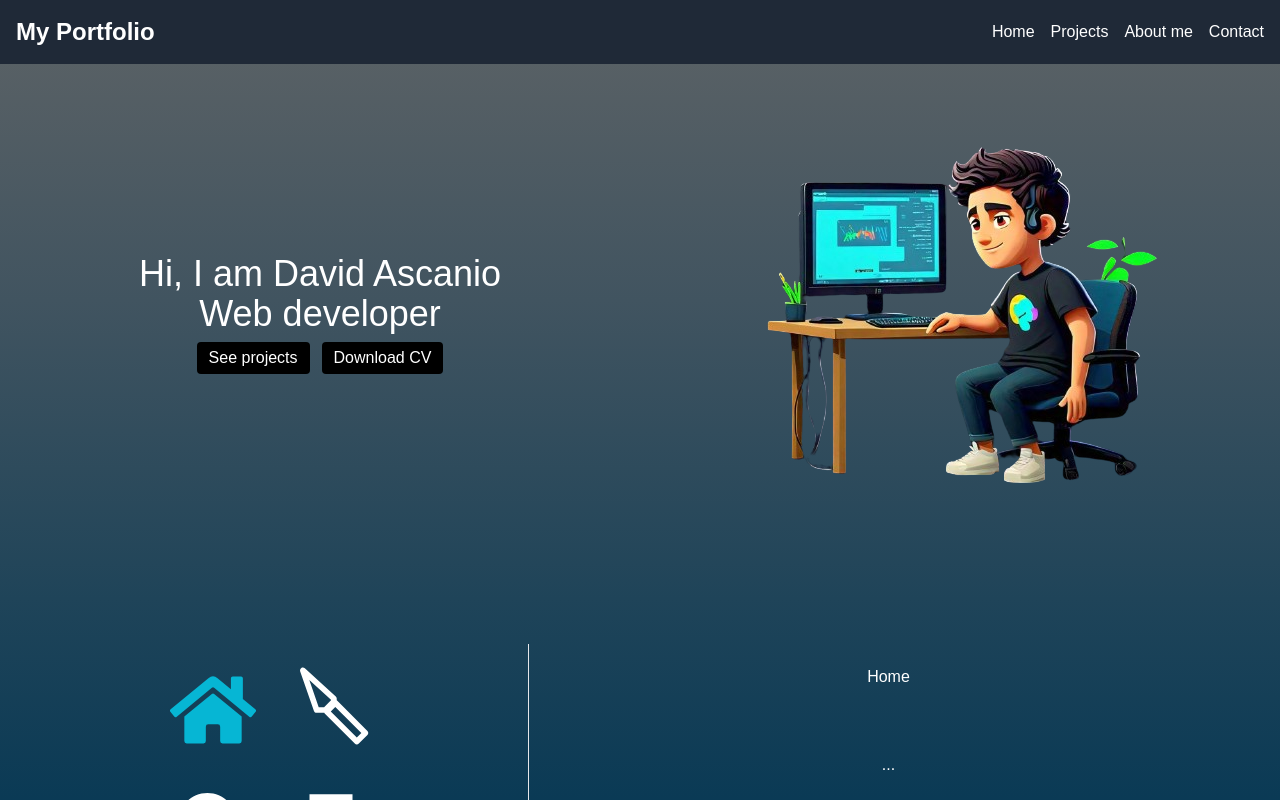
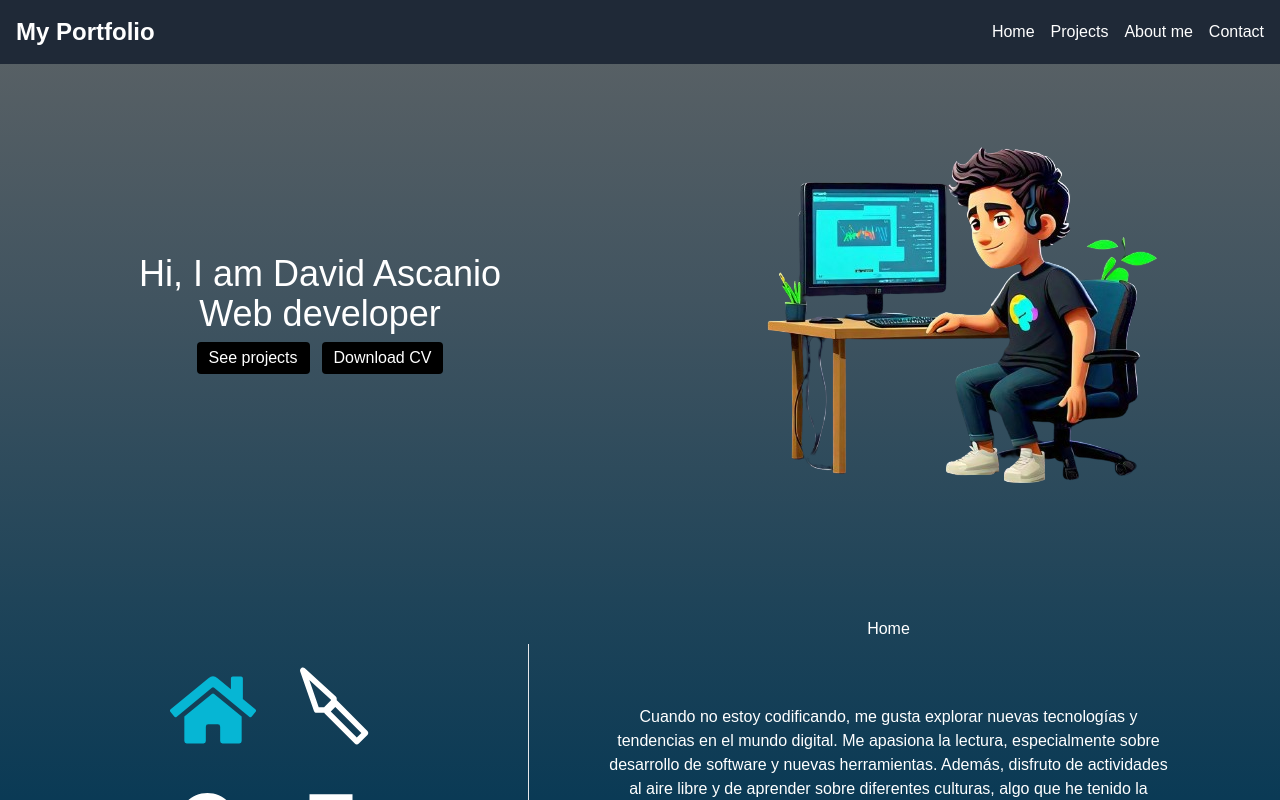
Before and after one commit to Deivy4/portafolio-david-ascanio-nextjs, a Next.js app: page / in a window 1280 px wide. Shown: the top 800 px of the page. Built offline with nearby package versions, Linux system fonts and the light colour scheme.

Commit message:
se agregan textos de info

```diff
--- a/app/page.tsx
+++ b/app/page.tsx
@@ -13,10 +13,10 @@ interface textsInfoTypes {
 }
 export default function Home() {
   const textsInfo = {
-    HOBBY: { title: "Hobbys", text: "..." },
-    HOME: { title: "Home", text: "..." },
-    EXPERIENCE: { title: "Experiencia", text: "..." },
-    WHAT_SEARCH: { title: "¿Qué estoy buscando?", text: "..." }
+    HOBBY: { title: "Hobbys", text: `¡Hola! Soy un desarrollador web apasionado por crear soluciones innovadoras y eficientes. Nací en Cúcuta y pasé gran parte de mi vida en Bogotá, donde di mis primeros pasos en el mundo del desarrollo de software. Actualmente resido en Mendoza, Argentina, y sigo creciendo profesionalmente en el campo del desarrollo web.` },
+    HOME: { title: "Home", text: `Cuando no estoy codificando, me gusta explorar nuevas tecnologías y tendencias en el mundo digital. Me apasiona la lectura, especialmente sobre desarrollo de software y nuevas herramientas. Además, disfruto de actividades al aire libre y de aprender sobre diferentes culturas, algo que he tenido la oportunidad de hacer viviendo en diferentes ciudades.` },
+    EXPERIENCE: { title: "Experiencia", text: `Tengo más de 3 años de experiencia en desarrollo web, trabajando con tecnologías como .NET, C#, JavaScript, jQuery, React y Next.js. He sido parte de proyectos significativos en mi empresa actual, donde he contribuido en el desarrollo de aplicaciones robustas y escalables. Mi enfoque siempre ha sido mejorar la calidad del código y la experiencia del usuario, y sigo comprometido a aprender y adaptarme a las nuevas tendencias del sector.` },
+    WHAT_SEARCH: { title: "¿Qué estoy buscando?", text: `Busco oportunidades que me permitan seguir desarrollándome como profesional y aportar mis habilidades en proyectos desafiantes. Estoy interesado en colaborar con equipos creativos que compartan mi pasión por la innovación y la mejora continua. Mi objetivo es crecer en áreas como la arquitectura de software y la integración de nuevas tecnologías.` }
   };
 
   const [selectedText, setSelectedText] = useState<string>("Home");
```
